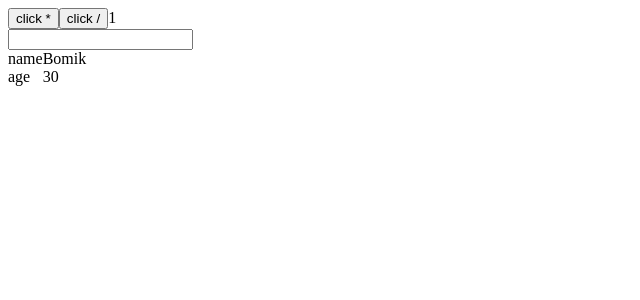
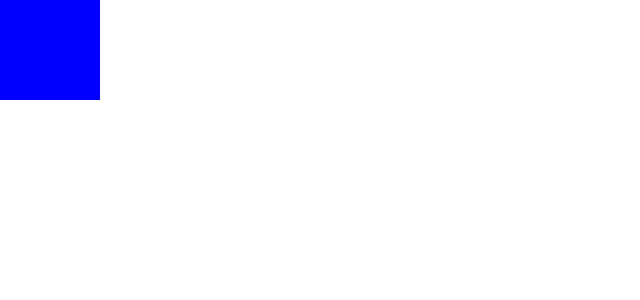
Before and after one commit to Gitlalala1/hooks, a React (Create React App) app: page / in a window 1280 px wide. Shown: the top 300 px of the page, without its empty margins (0-640 px from the left). Built offline with nearby package versions, Linux system fonts and the light colour scheme.

Commit message:
useEffect

```diff
--- a/src/App.js
+++ b/src/App.js
@@ -1,77 +1,63 @@
-import React, { useState } from "react";
+import React, { useState, useEffect } from "react";
 
-const initialState = {
-	name: "Bomik",
-	age: 30,
+const useCharacterPosition = (step) => {
+	const [left, setLeft] = useState(0);
+	const [top, setTop] = useState(0);
+
+	useEffect(() => {
+		const handleKeyDown = (event) => {
+			switch (event.key) {
+				case "ArrowLeft":
+					setLeft((prev) => prev - step);
+					break;
+				case "ArrowRight":
+					setLeft((prev) => prev + step);
+					break;
+				case "ArrowUp":
+					setTop((prev) => prev - step);
+					break;
+				case "ArrowDown":
+					setTop((prev) => prev + step);
+					break;
+			}
+		};
+
+		document.addEventListener("keydown", handleKeyDown);
+		return () => {
+			document.removeEventListener("keydown", handleKeyDown);
+		};
+	}, [step]);
+
+	return [left, top];
 };
+const initialStyle = {
+	background: "blue",
+	width: 100,
+	height: 100,
+	position: "absolute",
+	left: 0,
+	top: 0,
+	transition: ".1s",
+};
+const App = () => {
+	const [left, top] = useCharacterPosition(50);
+	const [style, setStyle] = useState(initialStyle);
 
-function App() {
-	const [count, multiply, share] = useCounter(1, 3);
+	useEffect(() => {
+		setStyle((prev) => ({
+			...prev,
+			top,
+			left,
+		}));
+	}, [left, top]);
 
-	const [obj, setObj] = useMergeState(initialState);
-	console.log(obj);
 	return (
-		<div className="App">
-			<div className="counter">
-				<button onClick={multiply}>click *</button>
-				<button onClick={share}>click /</button>
-				<span>{count}</span>
-			</div>
-			<div className="mergeState">
-				<div>
-					<input
-						type="text"
-						onChange={(e) => setObj({ text: e.target.value })}
-					/>
-					<div>
-						<State obj={obj} />
-					</div>
-				</div>
-			</div>
-		</div>
-	);
-}
-const State = ({ obj }) => {
-	return (
-		<div style={{ display: "flex" }}>
-			<div>
-				{Object.keys(obj).map((el) => (
-					<span style={{ display: "block" }}>{el}</span>
-				))}
-			</div>
-			<div>
-				{Object.values(obj).map((el) => (
-					<span style={{ display: "block" }}>{el}</span>
-				))}
-			</div>
+		<div>
+			<h3>
+				[{left},{top}]
+			</h3>
+			<div style={style}></div>
 		</div>
 	);
 };
-const useMergeState = (initialState) => {
-	const [state, setState] = useState(initialState);
-
-	const mergeState = (changes) => {
-		setState((prev) => ({
-			...prev,
-			...changes,
-		}));
-	};
-
-	return [state, mergeState];
-};
-
-//
-const useCounter = (initValue = 1, delta = 2) => {
-	const [state, setState] = useState(initValue);
-
-	const multiply = () => {
-		setState((state) => state * delta);
-	};
-
-	const share = () => {
-		setState((state) => state / delta);
-	};
-
-	return [state, multiply, share];
-};
 export default App;
```
